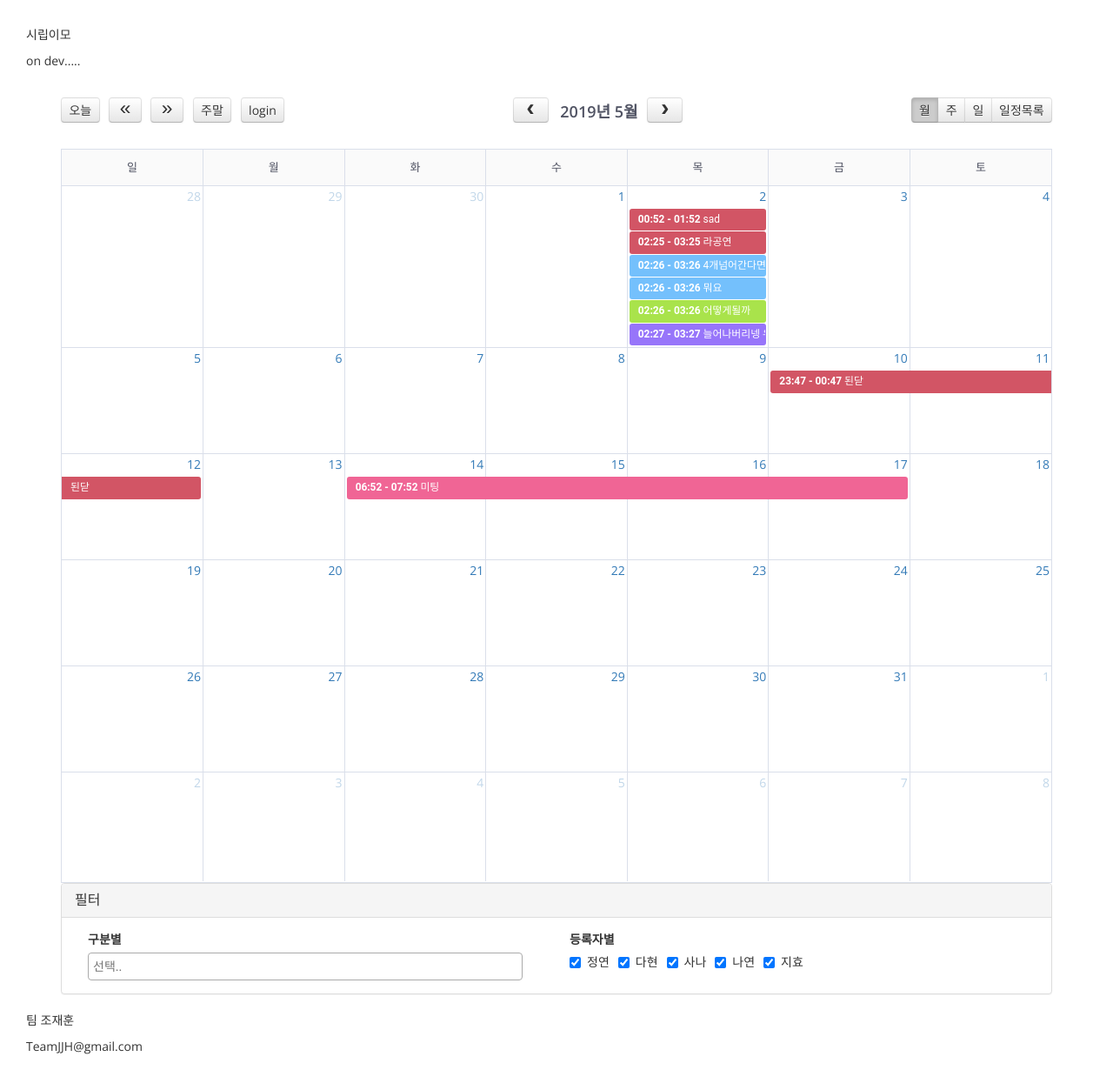
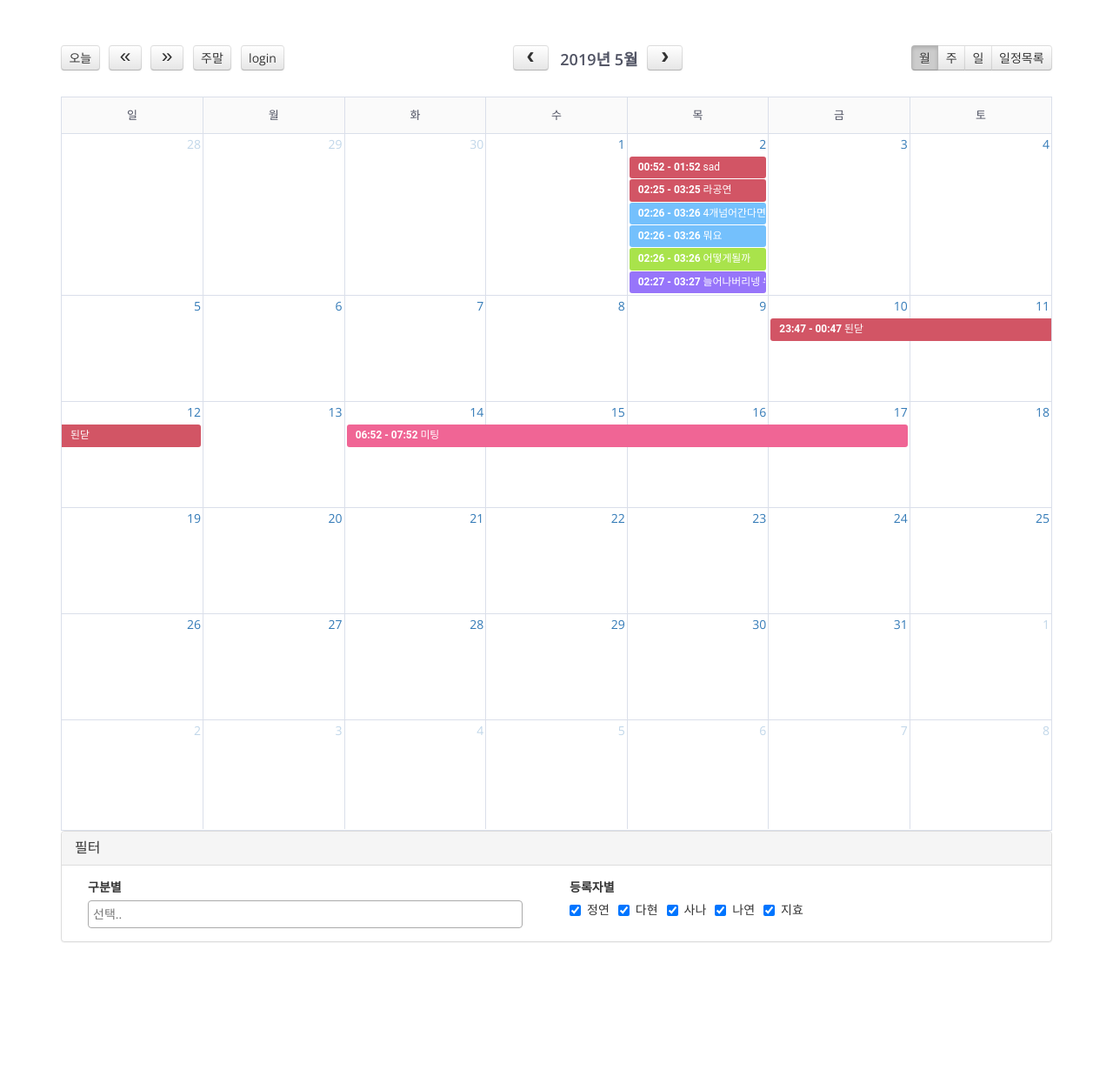
Before and after one commit to shininghyunho/sirib_imo, a Node server app: page / in a window 1280 px wide. Shown: the whole page at 87% size. After the commit the page ends 1083 px from the top, so only its background shows below. Run offline with Node 20, Linux system fonts and the light colour scheme; lists and menus that the app fills with data are empty; some libraries are stand-ins or nearby versions.

Commit message:
일단 revert 하고 프론트 수정작업 새롭게 브랜치 rebase해서 진행함
revert "하경민 front 만져보다가 절망감을 느낌, 일단 커밋 체험 ^^"

This reverts commit d1ae749341b13ee1af737242d667e5a42f4a4811.

```diff
--- a/public/css/main.css
+++ b/public/css/main.css
@@ -299,21 +299,3 @@ select.filter {
 #edit-color {
   color: #d25565;
 }
-
-/* 190911 hgm 수정*/
-
-#head,
-#contact-us{
-    background-color: #a9e34b;
-    text-align : center;
-    width : 100%;
-}
-
-#title{
-
-  font-size: 100px;
-}
-
-#subtitle{
-  font-size: 80px;
-}
--- a/public/index.html
+++ b/public/index.html
@@ -4,7 +4,7 @@
 <head>
     <meta charset="utf-8" />
     <meta http-equiv="X-UA-Compatible" content="IE=edge">
-    <title>시립이모</title>
+    <title>FullCalendar Example</title>
     <link rel=" shortcut icon" href="image/favicon.ico">
 
     <link rel="stylesheet" href="vendor/css/fullcalendar.min.css" />
@@ -20,13 +20,6 @@
 </head>
 
 <body>
-    <div class="head">
-        <header>
-            <p class="title">시립이모</p>
-            <p class="subtitle">on dev.....</p>
-        </header>
-    </div>
-
     <div class="container">
 
         <!-- 일자 클릭시 메뉴오픈 -->
@@ -174,12 +167,6 @@
         <!-- /.filter panel -->
     </div>
     <!-- /.container -->
-    <footer>
-        <div class="contact-us">
-            <p class="title">팀 조재훈</p>
-            <p class="subtitle">TeamJJH@gmail.com</p>
-        </div>
-        </footer>
 
     <script src="vendor/js/jquery.min.js"></script>
     <script src="vendor/js/bootstrap.min.js"></script>
```
